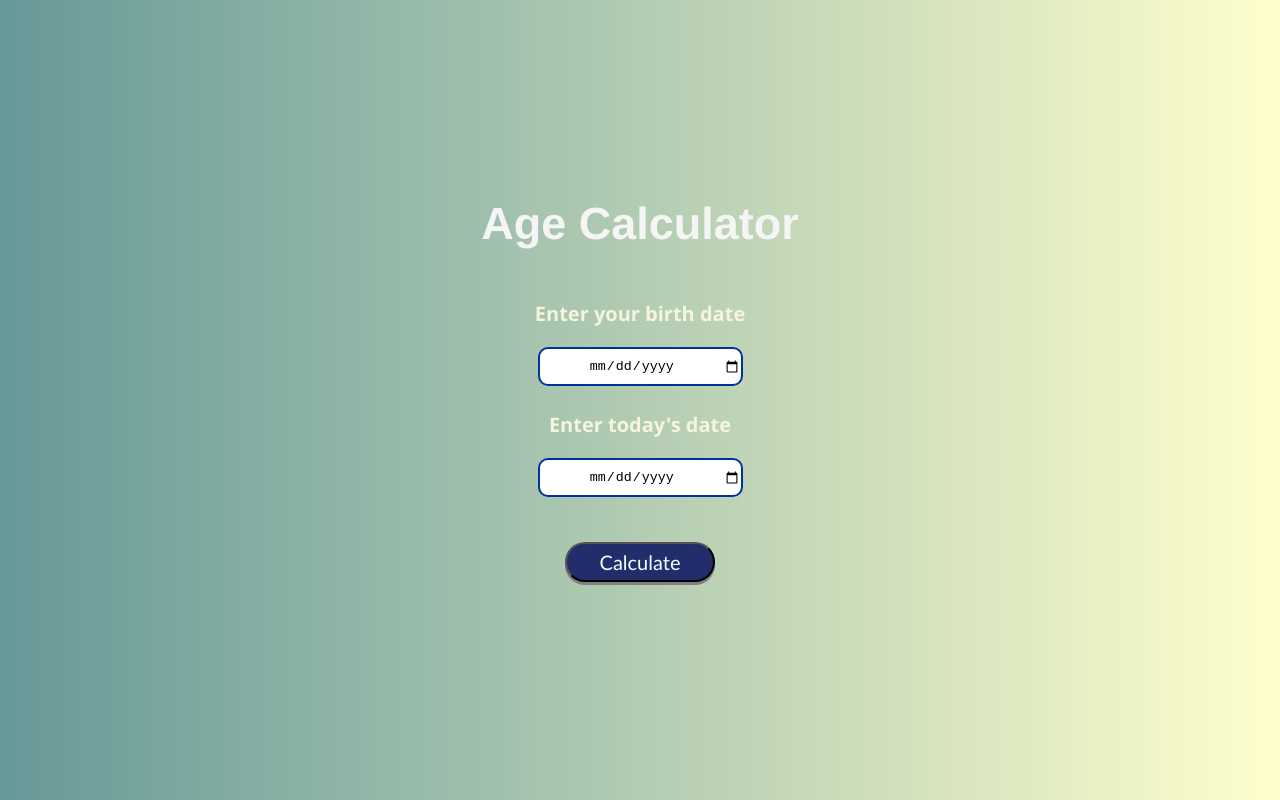
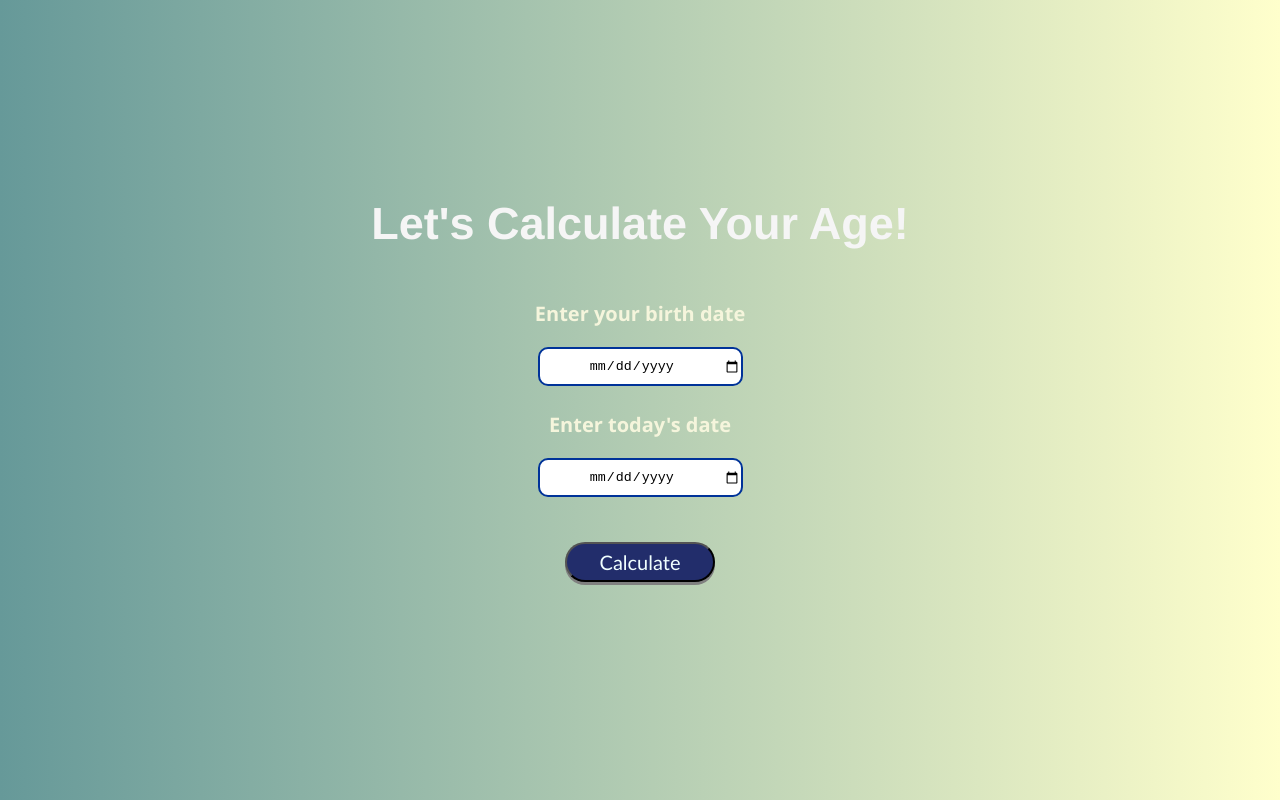
Before and after one commit to MeSanskarSingh/Age-Calculator, a plain HTML site: page index.html in a window 1280 px wide. Drawn offline with Linux system fonts and the light colour scheme.

Commit message:
Update index.html

```diff
--- a/index.html
+++ b/index.html
@@ -8,7 +8,7 @@
 </head>
 
 <body>
-    <h1>Age Calculator</h1>
+    <h1>Let's Calculate Your Age!</h1>
 
     <form>
         <div class="inputs">
```
